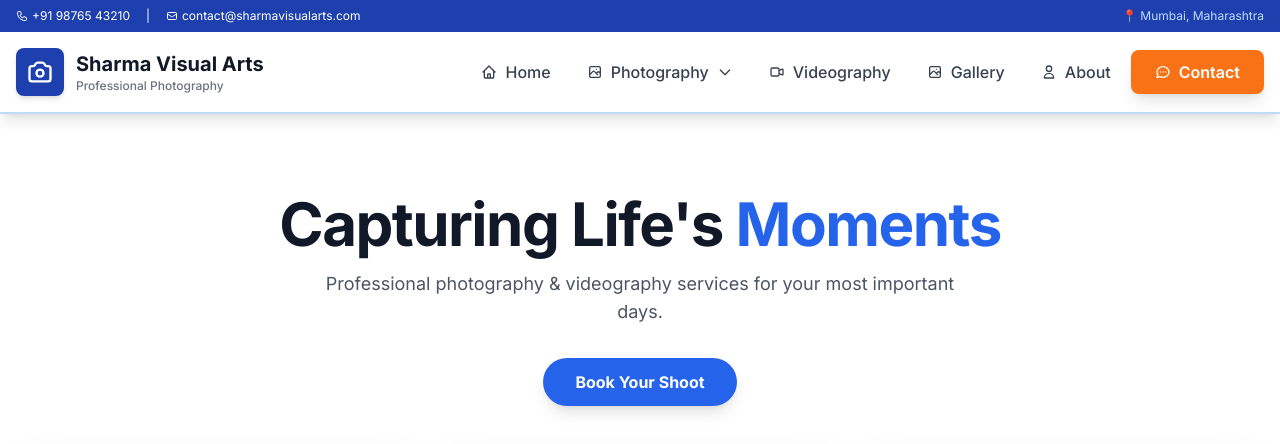
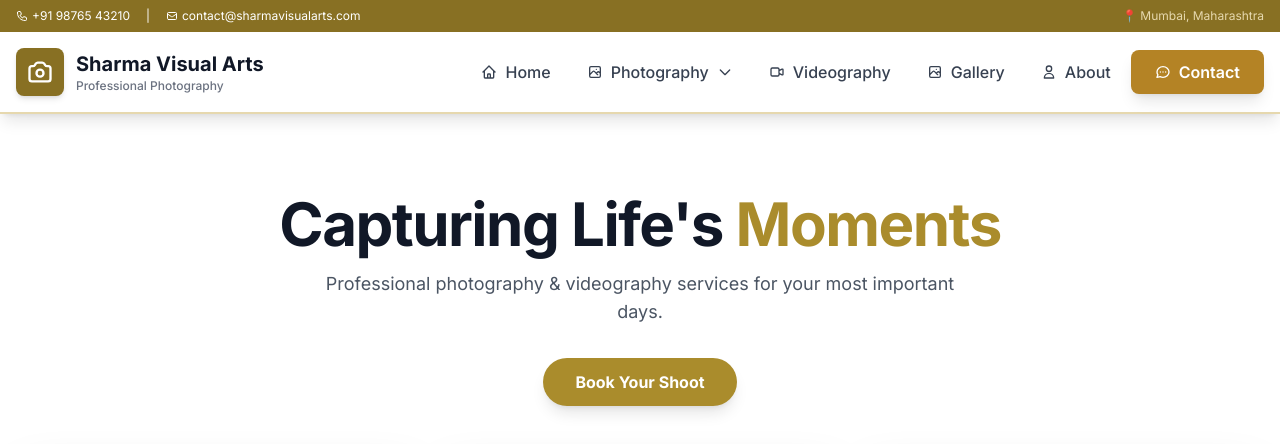
Before and after one commit to premkishor-ds/catlog, a Next.js app: page / in a window 1280 px wide. Shown: the top 444 px of the page. Built offline with nearby package versions, Linux system fonts and the light colour scheme; grey boxes are pictures that could not be loaded.

Commit message:
update design

```diff
--- a/app/contact/page.tsx
+++ b/app/contact/page.tsx
@@ -96,7 +96,7 @@ export default function ContactPage() {
                 </div>
               </div>
 
-              <div className="mt-8 bg-primary-50 rounded-lg p-6 border border-primary-100 bg-pattern-diagonal relative">
+              <div className="mt-8 bg-primary-50 rounded-lg p-6 border border-primary-100 relative">
                 <div className="absolute inset-0 bg-primary-50/90" />
                 <div className="relative z-10">
                 <h3 className="font-semibold text-gray-900 mb-4 flex items-center gap-2">
--- a/app/gallery/page.tsx
+++ b/app/gallery/page.tsx
@@ -25,7 +25,7 @@ export const metadata: Metadata = {
 
 export default function GalleryPage() {
   return (
-    <article className="py-20 bg-white bg-pattern-grid relative">
+    <article className="py-20 bg-white relative">
       <div className="absolute inset-0 bg-white/95" />
       <div className="container mx-auto px-4 relative z-10">
         <header className="text-center mb-12">
--- a/app/globals.css
+++ b/app/globals.css
@@ -35,6 +35,12 @@ h1, h2, h3, h4, h5, h6 {
     background-size: 20px 20px;
   }
 
+  .bg-pattern-gold-dots {
+    background-image: radial-gradient(circle, #d4af37 1px, transparent 1px);
+    background-size: 24px 24px;
+    opacity: 0.4;
+  }
+
   .bg-pattern-grid {
     background-image:
       linear-gradient(to right, #f3f4f6 1px, transparent 1px),
@@ -47,8 +53,8 @@ h1, h2, h3, h4, h5, h6 {
       45deg,
       transparent,
       transparent 10px,
-      rgba(59, 130, 246, 0.03) 10px,
-      rgba(59, 130, 246, 0.03) 20px
+      rgba(212, 175, 55, 0.05) 10px,
+      rgba(212, 175, 55, 0.05) 20px
     );
   }
 
--- a/app/photography/[category]/page.tsx
+++ b/app/photography/[category]/page.tsx
@@ -141,7 +141,7 @@ export default function CategoryPage({ params }: { params: { category: string }
             </section>
           )}
 
-          <section className="mt-16 bg-primary-50 rounded-xl p-8 border border-primary-100 shadow-lg bg-pattern-waves relative">
+          <section className="mt-16 bg-primary-50 rounded-xl p-8 border border-primary-100 shadow-lg relative">
             <div className="absolute inset-0 bg-primary-50/90" />
             <div className="relative z-10">
             <h2 className="text-2xl font-semibold mb-4 text-gray-900 flex items-center gap-3">
--- a/components/Footer.tsx
+++ b/components/Footer.tsx
@@ -5,7 +5,7 @@ export default function Footer() {
   return (
     <footer className="bg-gray-900 text-gray-300 relative overflow-hidden">
       {/* Background Pattern */}
-      <div className="absolute inset-0 bg-pattern-dots opacity-20" />
+      <div className="absolute inset-0 opacity-20" />
       <div className="absolute inset-0 bg-gradient-to-b from-transparent via-primary-900/10 to-transparent" />
 
       <div className="container mx-auto px-4 py-12 relative z-10">
--- a/components/TestimonialsSection.tsx
+++ b/components/TestimonialsSection.tsx
@@ -23,7 +23,7 @@ const testimonials = [
 
 export default function TestimonialsSection() {
   return (
-    <section className="bg-bg-section py-20 bg-pattern-dots">
+    <section className="bg-bg-section py-20">
       <div className="container mx-auto px-4">
         <div className="text-center mb-16">
           <h2 className="text-3xl md:text-5xl font-bold text-text-primary mb-4">
--- a/components/VideographyPortfolio.tsx
+++ b/components/VideographyPortfolio.tsx
@@ -5,7 +5,7 @@ import videosData from '@/data/videos.json'
 
 export default function VideographyPortfolio() {
   return (
-    <section className="bg-white py-24">
+    <section className="bg-primary-50 py-24">
       <div className="container mx-auto px-4 mb-12">
         <div className="flex flex-col md:flex-row justify-between items-end gap-6">
           <div className="max-w-2xl">
--- a/tailwind.config.ts
+++ b/tailwind.config.ts
@@ -13,35 +13,36 @@ const config: Config = {
         foreground: 'var(--foreground)',
         // Conversion-focused color palette
         primary: {
-          DEFAULT: '#1E40AF', // Primary Blue (Trust)
-          50: '#EFF6FF',
-          100: '#DBEAFE',
-          200: '#BFDBFE',
-          300: '#93C5FD',
-          400: '#60A5FA',
-          500: '#3B82F6',
-          600: '#2563EB',
-          700: '#1E40AF', // Main primary
-          800: '#1E3A8A',
-          900: '#1E293B',
+          DEFAULT: '#d4af37', // Metallic Gold (True Gold, no orange)
+          50: '#f9f7f1',      // Champagne/Cream
+          100: '#f2ecd9',
+          200: '#e6d8ae',
+          300: '#d9c482',
+          400: '#ccb058',
+          500: '#d4af37',     // Classic Gold
+          600: '#aa8c2c',
+          700: '#887023',
+          800: '#715d26',
+          900: '#604e25',
+          950: '#352910',
         },
         cta: {
-          DEFAULT: '#F97316', // CTA Orange (Action)
-          50: '#FFF7ED',
-          100: '#FFEDD5',
-          200: '#FED7AA',
-          300: '#FDBA74',
-          400: '#FB923C',
-          500: '#F97316', // Main CTA
-          600: '#EA580C',
-          700: '#C2410C',
+          DEFAULT: '#b48325', // Deep Bronze (No Orange)
+          50: '#fbf7ed',
+          100: '#f5ebd4',
+          200: '#edd5a3',
+          300: '#e0b86b',
+          400: '#cf9d3e',
+          500: '#b48325', // Main CTA
+          600: '#96661c',
+          700: '#785016',
         },
         text: {
           primary: '#0F172A', // Primary Text (Dark)
           secondary: '#475569', // Secondary Text (Gray)
         },
         bg: {
-          section: '#F1F5F9', // Section Background (Light Gray)
+          section: '#f9f7f1', // Section Background (Warm Cream/Champagne)
         },
         success: '#22C55E', // Success / Highlight
       },
```
